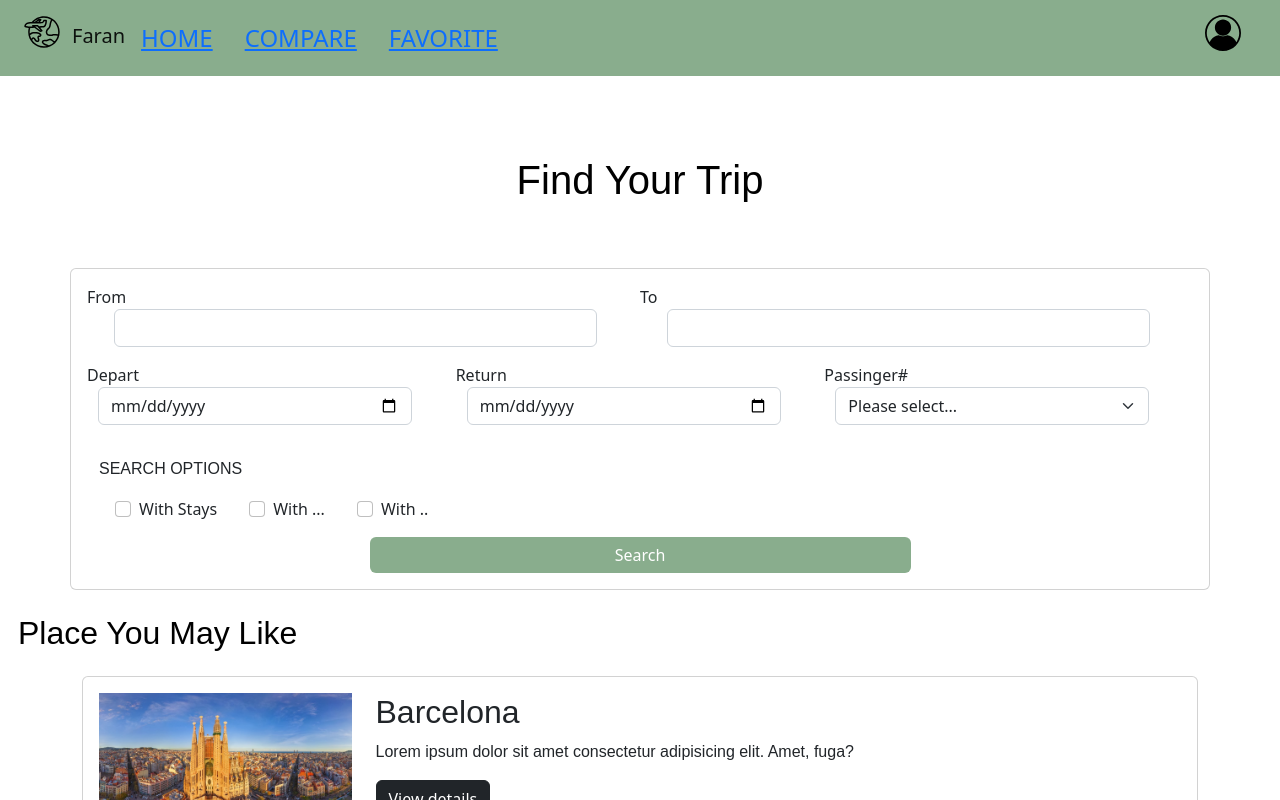
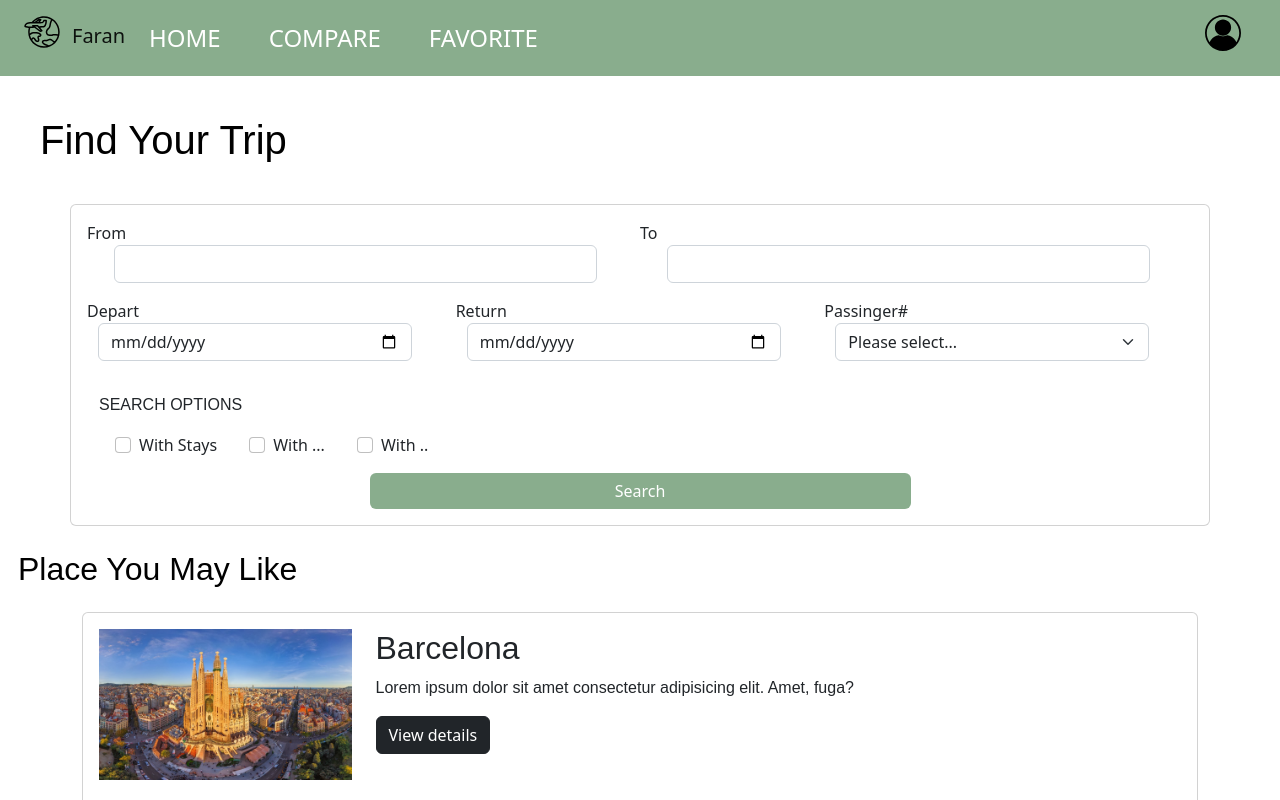
Before and after one commit to info340b-wi23/project-info340-group-bb4, a React (Create React App) app: page / in a window 1280 px wide. Shown: the top 800 px of the page. Built offline with nearby package versions, Linux system fonts and the light colour scheme.

Commit message:
fix navbar

```diff
--- a/src/components/Homepage.js
+++ b/src/components/Homepage.js
@@ -5,8 +5,8 @@ export function Homepage(props) {
 
   return (
     <div>
-      <header className="homepage">
-        <h1>Find Your Trip</h1>
+      <header>
+        <h1 className="homepage">Find Your Trip</h1>
       </header>
 
       <main>
@@ -20,7 +20,7 @@ export function Homepage(props) {
                     <div className="input-group row mb-3 col">
                       <label for="fromInput" className="col-lg-1 row">From</label>
                       <div className="col-lg-11">
-                        <input type="text" id="inputLGEx" className="form-control" required/>
+                        <input type="search" id="inputLGEx" className="form-control" required/>
                       </div>
                     </div>
 
@@ -28,7 +28,7 @@ export function Homepage(props) {
                     <div className="input-group row mb-3 col">
                       <label for="toInput" className="col-lg-1 row">To</label>
                       <div className="col-lg-11">
-                        <input type="text" id="inputLGEx" className="form-control" required/>
+                        <input type="search" id="inputLGEx" className="form-control" required/>
                       </div>
                     </div>
                   </div>
--- a/src/components/Navbar.js
+++ b/src/components/Navbar.js
@@ -5,11 +5,11 @@ import Navbar from 'react-bootstrap/Navbar';
 export function NavBar(props) {
     const {currentpage, changePage} = props;
 
-    // const NAV_NAMES_ARRAY = [{name:'HOME', url:'/'},
-    // {name:'COMPARE', url:'/comparisonPage.html'},
-    // {name:'FAVORITE', url:'/favorites.html'}];
+    const NAV_NAMES_ARRAY = [{name:'HOME', url:'/'},
+    {name:'COMPARE', url:'/comparisonPage'},
+    {name:'FAVORITE', url:'/favorites'}];
 
-    const NAV_NAMES_ARRAY = ["HOME", "COMPARE","FAVORITE" ];
+    // const NAV_NAMES_ARRAY = ["HOME", "COMPARE","FAVORITE" ];
 
 
     const handleClick = (event) => {
@@ -21,11 +21,13 @@ export function NavBar(props) {
 
     const liArray = NAV_NAMES_ARRAY.map((navNameString) => {
         const liElem = (
-          <li key={navNameString}>
-            <a
+          <li className="nav-item" key={navNameString}>
+            <Nav.Link className="nav-link" href={navNameString.url}>{navNameString.name}</Nav.Link>
+            {/* <a
               name={navNameString}
               onClick={handleClick}
-              href={"/"+navNameString}>{navNameString}</a>
+              href={"/"+navNameString}>{navNameString}
+            </a> */}
           </li>
         )
         return liElem; //put it in the new array
@@ -33,37 +35,12 @@ export function NavBar(props) {
 
     return (
         <div>
-            {/* <nav className="navbar navbar-expand-lg">
-                <div className="container-fluid">
-                    <a className="navbar-brand" href="index.html">
-                        <img src="img/noun-world-travel-5074160.svg" alt="Logo" width="60" height="60" className="d-inline-block" />
-                        Faran
-                </a>
-
-                <button className="navbar-toggler" type="button" data-bs-toggle="collapse" data-bs-target="#navbarNav" aria-controls="navbarNav" aria-expanded="false" aria-label="Toggle navigation">
-                    <span className="navbar-toggler-icon"></span>
-                </button>
-                    <div className="collapse navbar-collapse" id="navbarNav">
-                        <ul className="navbar-nav">
-                            <li className="nav-item">
-                                {liArray}
-                            </li>
-                            <li className="nav-item d-inline-block login">
-                                <a className="nav-link" href="profile.html">
-                                    <img src="img/profile.svg" alt="Login" width="50" height="50" className="d-inline-block"/>
-                                </a>
-                            </li>
-                        </ul>
-                    </div>
-                </div>
-            </nav> */}
-
             <Navbar expand="md" className="navbar">
                 <div className="container-fluid">
                     <Navbar.Brand href="/">
                         <img src="img/noun-world-travel-5074160.svg" alt="Logo" width="60" height="60" className="d-inline-block" />
                         Faran
-                        </Navbar.Brand>
+                    </Navbar.Brand>
                     <Navbar.Toggle aria-controls="navbarNav" />
                     <Navbar.Collapse id="navbarNav">
                         <Nav>
@@ -71,47 +48,20 @@ export function NavBar(props) {
                             {liArray}
                         </ul>
                         </Nav>
-                        <div className="nav-item d-inline-block login">
+                        {/* <div className="nav-item d-inline-block login">
                             <a className="nav-link" href="profile.html">
                                 <img src="img/profile.svg" alt="Login" width="50" height="50" className="d-inline-block"/>
                             </a>
-                        </div>
+                        </div> */}
                     </Navbar.Collapse>
-                    {/* <div className="nav-item d-inline-block login">
+                    <div className="nav-item d-inline-block login">
                         <a className="nav-link" href="profile.html">
                             <img src="img/profile.svg" alt="Login" width="50" height="50" className="d-inline-block"/>
                         </a>
-                    </div> */}
+                    </div>
                 </div>
             </Navbar>
         </div>
 
-
-//     return(
-//         <div>
-        // <Navbar expand="md" className="navbar">
-        //     <div className="container-fluid p-3">
-        //         <Navbar.Brand href="/">Moody</Navbar.Brand>
-        //         <Navbar.Toggle aria-controls="basic-navbar-nav" />
-        //         <Navbar.Collapse id="basic-navbar-nav">
-        //             <Nav>
-        //             <ul className="navbar-nav">
-        //                 {navbar}
-        //             </ul>
-        //             </Nav>
-        //         </Navbar.Collapse>
-        //         <div className="sign-register">
-        //         {currentUser ? (
-        //             <button className="primary-bt" onClick={handleSignOut}>Sign Out</button> )
-        //             : (
-        //             <button className="primary-bt" ><a href="/login" className="login">Login</a></button>
-        //             )}
-        //         </div>
-        //     </div>
-
-        //     </Navbar>
-//         </div>
-//     );
-
     );
 }
```
